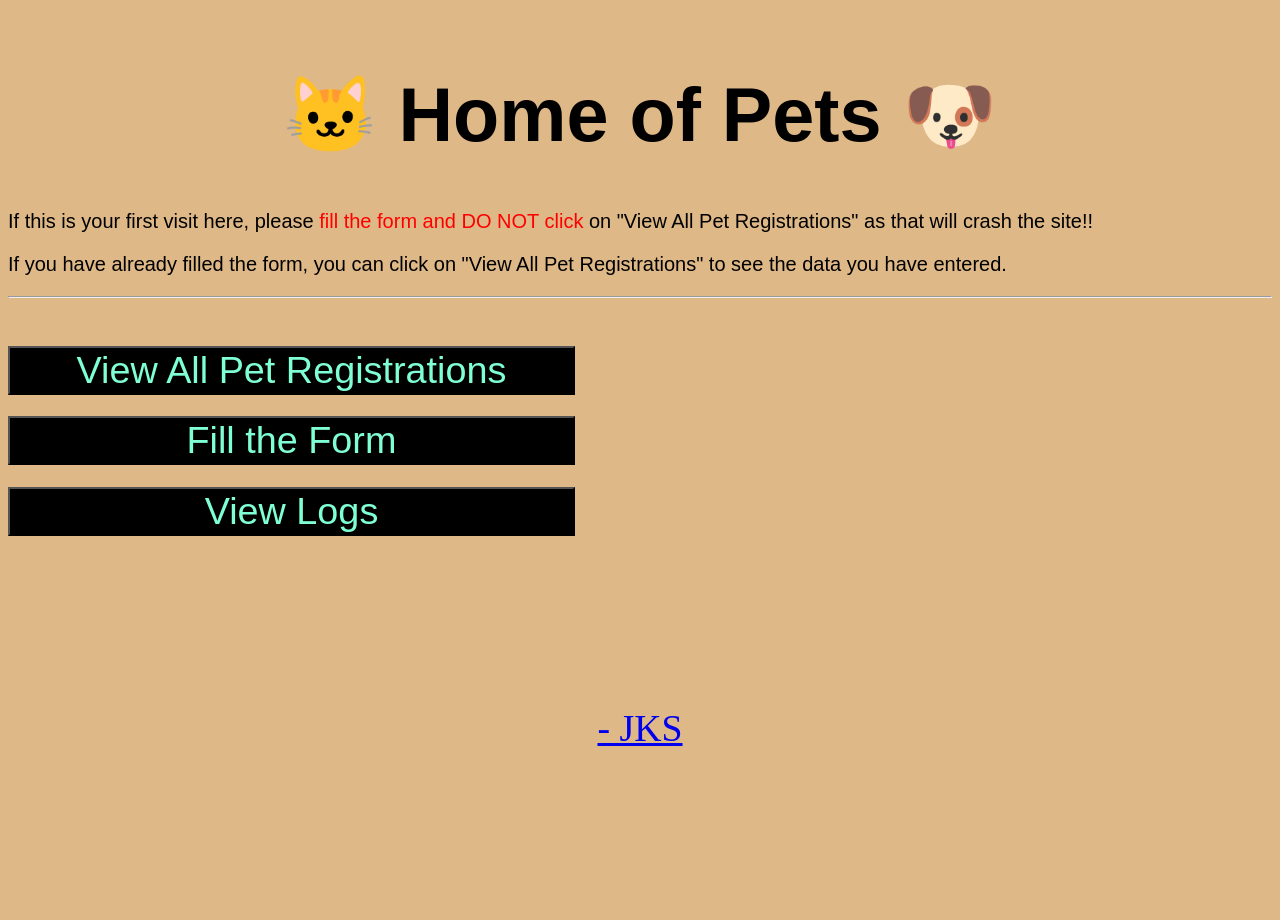
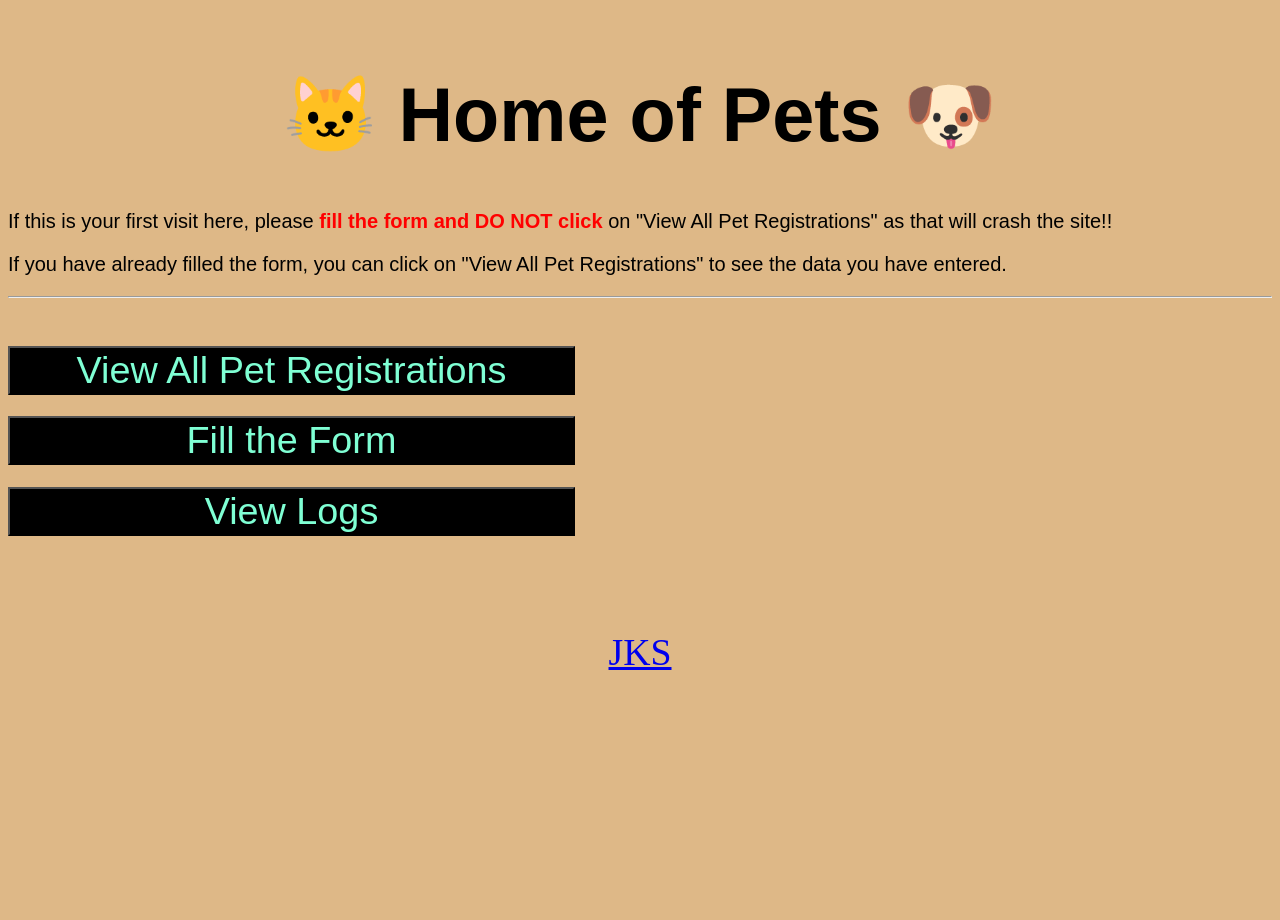
Before and after one commit to Jks08/Learning_BajajTraining, a Flask app: page / in a window 1280 px wide. After the commit the page ends 670 px from the top, so only its background shows below. Run offline with Flask 2, Linux system fonts and the light colour scheme; parts of the project's set-up code (start-up, migrations or seed data) failed here and were passed over.

Commit message:
Fine tuning.

```diff
--- a/Python/PetApp/templates/homepage.html
+++ b/Python/PetApp/templates/homepage.html
@@ -8,7 +8,7 @@
 </head>
 <body style="background-color: burlywood;">
     <h1 style="text-align: center; font-size: 2cm; font-family: sans-serif; padding-top: 20px;"> 🐱 Home of Pets 🐶</h1>
-    <p style="font-family: sans-serif; font-size: 20px;"> If this is your first visit here, please <span style="color: red;">fill the form and DO NOT click </span> on "View All Pet Registrations" as that will crash the site!! </p>
+    <p style="font-family: sans-serif; font-size: 20px;"> If this is your first visit here, please <span style="color: red; font-weight: 600;">fill the form and DO NOT click </span> on "View All Pet Registrations" as that will crash the site!! </p>
     <p style="font-size: 20px; font-family: sans-serif;"> If you have already filled the form, you can click on "View All Pet Registrations" to see the data you have entered. </p>
     <hr>
     <br>
@@ -29,6 +29,6 @@
         </h1>
     </form>
 
-    <p style="text-align: center; font-size: medium; font-family: 'Times New Roman'; color: blue; padding: 3.5cm; font-size: 1cm;"> <a href="http://github.com/Jks08"> - JKS </p>
+    <p style="text-align: center; font-size: medium; font-family: 'Times New Roman'; color: blue; padding: 1.5cm; font-size: 1cm;"> <a href="http://github.com/Jks08"> JKS </p>
 </body>
 </html>
--- a/Python/PetApp/templates/stream.html
+++ b/Python/PetApp/templates/stream.html
@@ -16,7 +16,7 @@
         }
         h1 {
             text-align: center;
-            font-size: 0.5cm;
+            font-size: 0.85cm;
             font-family: sans-serif;
             padding-top: 20px;
         }
@@ -53,7 +53,7 @@
     <style>
         table {
             border-collapse: collapse;
-            width: 100%;
+            width: 60%;
         }
         th, td {
             text-align: left;
```
Also changed, not shown: Python/PetApp/app.py (+0 -9 lines), 1 other file.
